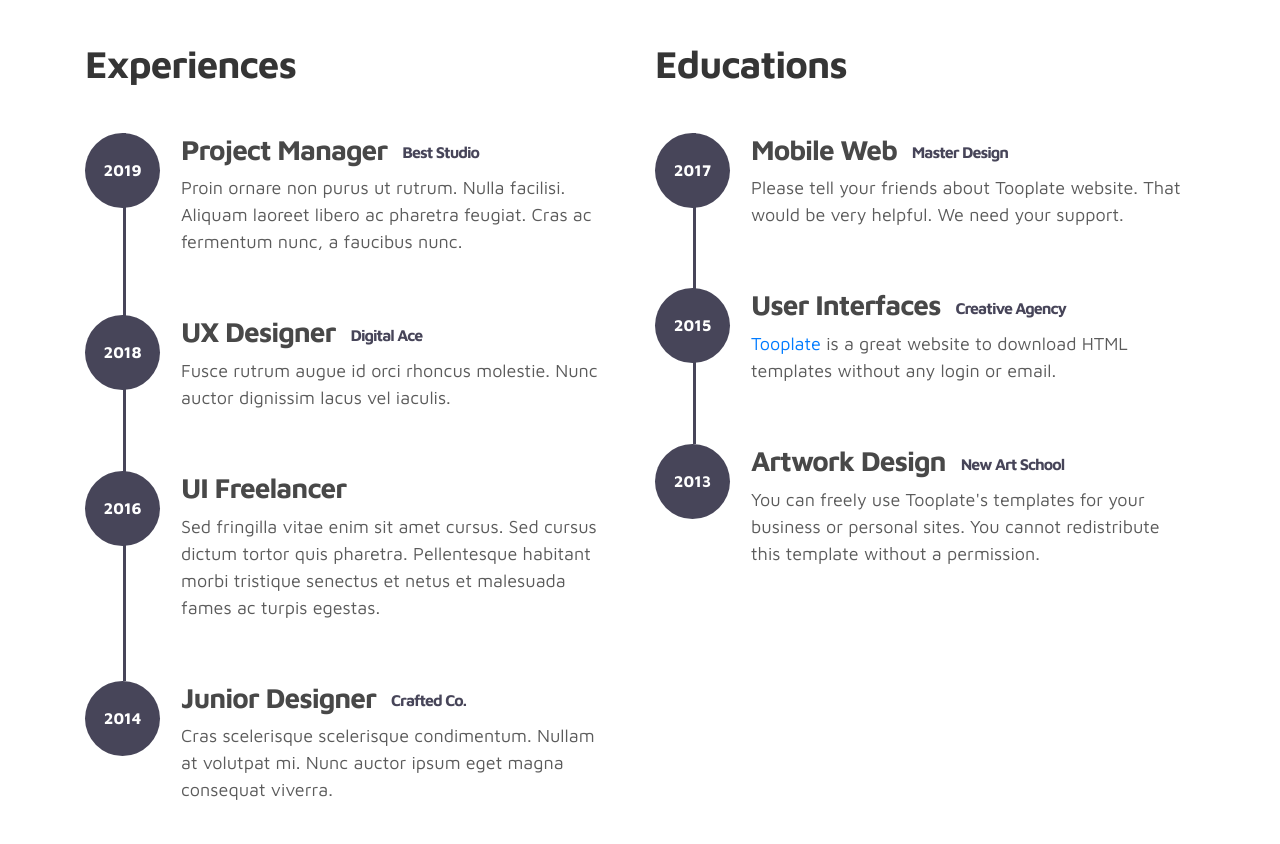
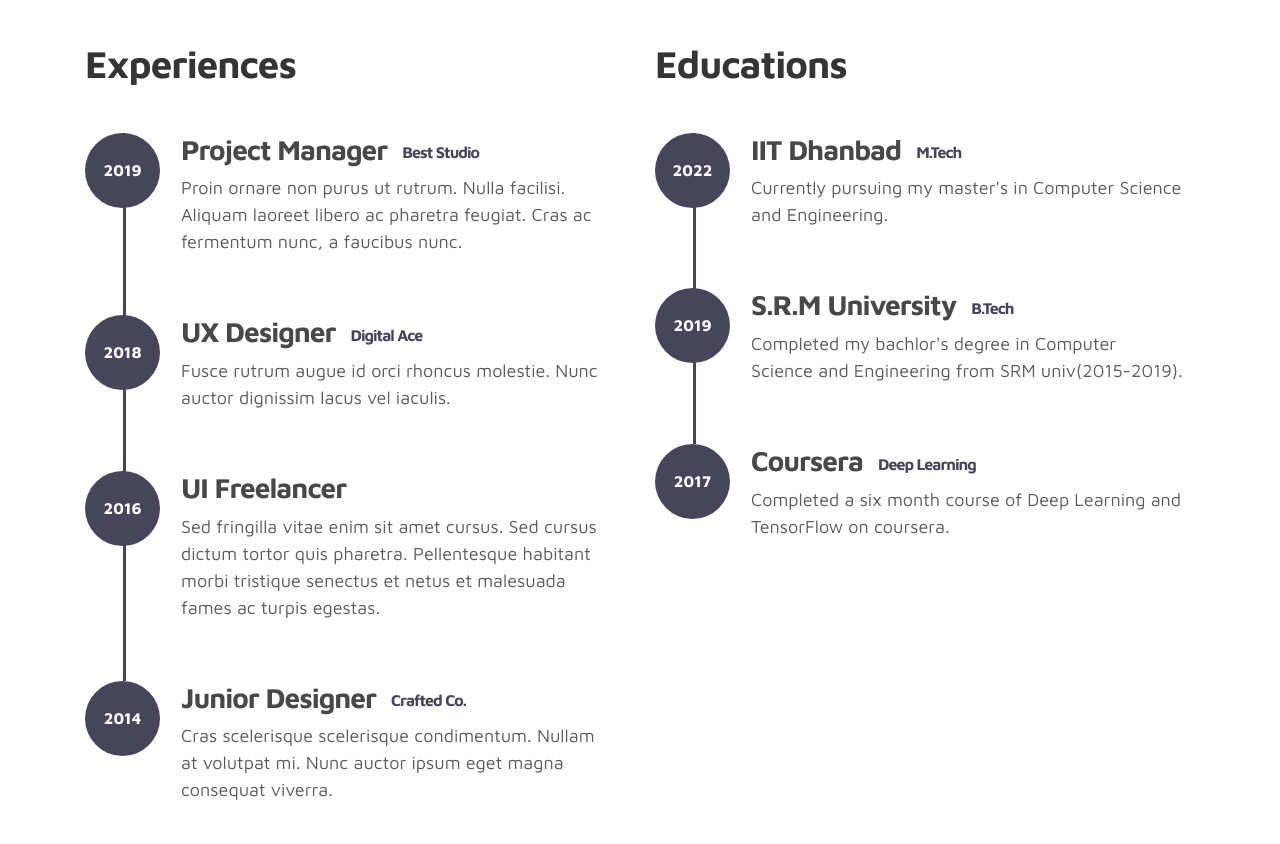
Before and after one commit to tech-sny/site, a plain HTML site: page index.html in a window 1280 px wide. Shown: the part 1720-2564 px from the top of the page. Drawn offline with Linux system fonts and the light colour scheme.

Commit message:
Update index.html

```diff
--- a/index.html
+++ b/index.html
@@ -208,31 +208,31 @@ https://www.tooplate.com/view/2115-marvel
                     <div class="timeline">
                         <div class="timeline-wrapper">
                              <div class="timeline-yr">
-                                  <span>2017</span>
+                                  <span>2022</span>
                              </div>
                              <div class="timeline-info">
-                                  <h3><span>Mobile Web</span><small>Master Design</small></h3>
-                                  <p>Please tell your friends about Tooplate website. That would be very helpful. We need your support.</p>
+                                  <h3><span>IIT Dhanbad</span><small>M.Tech</small></h3>
+                                  <p>Currently pursuing my master's in Computer Science and Engineering.</p>
                              </div>
                         </div>
 
                         <div class="timeline-wrapper">
                             <div class="timeline-yr">
-                                <span>2015</span>
+                                <span>2019</span>
                             </div>
                             <div class="timeline-info">
-                                <h3><span>User Interfaces</span><small>Creative Agency</small></h3>
-                                <p><a rel="nofollow" href="https://www.facebook.com/tooplate">Tooplate</a> is a great website to download HTML templates without any login or email.</p>
+                                <h3><span>S.R.M University</span><small>B.Tech</small></h3>
+                                <p>Completed my bachlor's degree in Computer Science and Engineering from SRM univ(2015-2019).</p>
                             </div>
                         </div>
 
                         <div class="timeline-wrapper">
                             <div class="timeline-yr">
-                                <span>2013</span>
+                                <span>2017</span>
                             </div>
                             <div class="timeline-info">
-                                <h3><span>Artwork Design</span><small>New Art School</small></h3>
-                                <p>You can freely use Tooplate's templates for your business or personal sites. You cannot redistribute this template without a permission.</p>
+                                <h3><span>Coursera</span><small>Deep Learning</small></h3>
+                                <p>Completed a six month course of Deep Learning and TensorFlow on coursera.</p>
                             </div>
                         </div>
 
```
